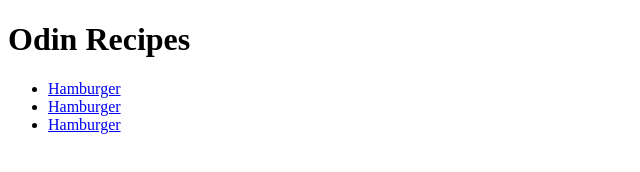
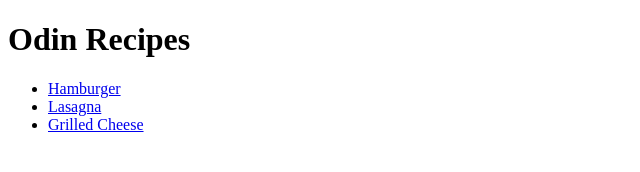
Before and after one commit to andyhd91/Odin-Projects, a plain HTML site: page odin-recipes/index.html in a window 1280 px wide. Shown: the full height of the page, 0-640 px from the left. Drawn offline with Linux system fonts and the light colour scheme.

Commit message:
Changed links and tites to correct pages

```diff
--- a/odin-recipes/index.html
+++ b/odin-recipes/index.html
@@ -10,9 +10,9 @@
         <ul>
             <li><a href="recipes/hamburger.html">Hamburger</a></li>
 
-            <li><a href="recipes/hamburger.html">Hamburger</a></li>
+            <li><a href="recipes/lasagna.html">Lasagna</a></li>
 
-            <li><a href="recipes/hamburger.html">Hamburger</a></li>
+            <li><a href="recipes/grilled_cheese.html">Grilled Cheese</a></li>
         </ul>
     </body>
 </html>
```
